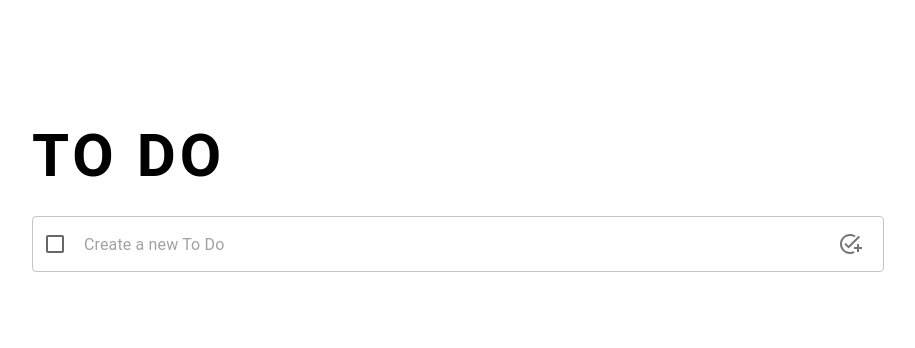
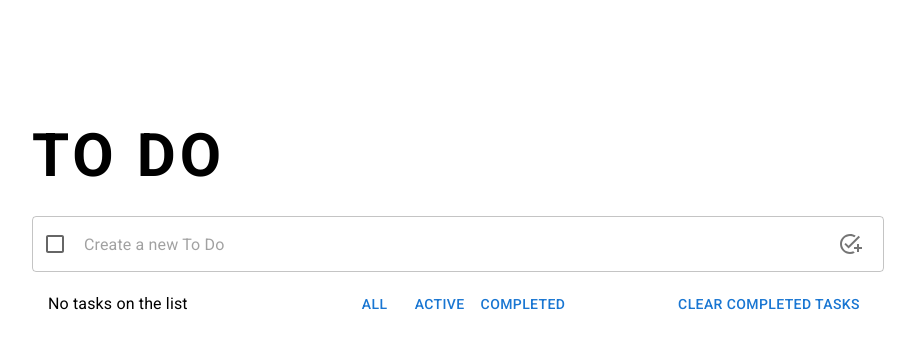
Before and after one commit to gonzzj/to-do-app, a React (Vite) app: page / in a window 1280 px wide. Shown: the top 348 px of the page, without its empty margins (182-1097 px from the left). Built offline with nearby package versions, Linux system fonts and the light colour scheme.

Commit message:
Added list footer

```diff
--- a/index.html
+++ b/index.html
@@ -3,6 +3,7 @@
   <head>
     <meta charset="UTF-8" />
     <link rel="icon" type="image/svg+xml" href="/vite.svg" />
+    <link rel="stylesheet" href="https://fonts.googleapis.com/css?family=Roboto:300,400,500,700&display=swap" />
     <meta name="viewport" content="width=device-width, initial-scale=1.0" />
     <title>To Do Application</title>
   </head>
--- a/src/components/list/List.tsx
+++ b/src/components/list/List.tsx
@@ -13,7 +13,7 @@ interface IListProps {
 
 const List = ({ tasks, handleToggle }: IListProps) => {
     return (
-        <MuiList sx={{ width: '100%' }}>
+        <MuiList>
             {tasks.map((value, key) => {
                 return (
                     <ListItem
--- /dev/null
+++ b/src/features/listTasks/ListTasksFooter.tsx
@@ -0,0 +1,40 @@
+import { useEffect, useMemo, useState } from "react";
+import Grid from "@mui/material/Grid";
+import Typography from "@mui/material/Typography";
+import Button from "@mui/material/Button";
+import { IListTask } from "../../types/ListTask";
+import { ETaskFilter } from "../../types/TaskFilter";
+
+interface IListTasksFooterProps {
+    tasks: IListTask[];
+    setListTasks: (tasks: IListTask[]) => void;
+    setFilter: (filter: ETaskFilter) => void;
+}
+
+const ListTasksFooter = ({ tasks, setListTasks, setFilter }: IListTasksFooterProps) => {
+    const tasksUncompleted = useMemo(() => {
+        return tasks.filter(task => !task.completed);
+    }, [tasks]);
+
+    return (
+        <Grid container item alignItems={"center"} paddingX={2} paddingY={0}>
+            <Grid item xs={4}>
+                {tasks.length !== 0 ?
+                    <Typography>{tasksUncompleted.length !== 0 ? `${tasksUncompleted.length} remaining` : 'All tasks have been completed'}</Typography>
+                :
+                    <Typography>No tasks on the list</Typography>
+                }
+            </Grid>
+            <Grid item xs={4} container justifyContent="center">
+                <Button onClick={() => setFilter(ETaskFilter.ALL)}>All</Button>
+                <Button onClick={() => setFilter(ETaskFilter.ACTIVE)}>Active</Button>
+                <Button onClick={() => setFilter(ETaskFilter.COMPLETED)}>Completed</Button>
+            </Grid>
+            <Grid item xs={4} container justifyContent="flex-end">
+                <Button variant="text" onClick={() => setListTasks(tasksUncompleted)}>Clear completed tasks</Button>
+            </Grid>
+        </Grid>
+    );
+};
+
+export default ListTasksFooter;
--- a/src/features/listTasks/listTasks.tsx
+++ b/src/features/listTasks/listTasks.tsx
@@ -1,11 +1,26 @@
-import { useState } from "react";
+import { useState, useMemo } from "react";
+import Grid from "@mui/material/Grid";
 import Input from "../../components/Input";
 import List from "../../components/List";
+import ListTasksFooter from "./ListTasksFooter";
 import { IListTask } from "../../types/ListTask";
+import { ETaskFilter } from "../../types/TaskFilter";
 
 const ListTasks = () => {
+    const [filter, setFilter] = useState<ETaskFilter>(ETaskFilter.ALL);
     const [inputValidation, setInputValidation] = useState<boolean>(false);
     const [listTasks, setListTasks] = useState<IListTask[]>([]);
+
+    const filteredTasks = useMemo(() => {
+        switch (filter) {
+            case ETaskFilter.ACTIVE:
+                return listTasks.filter(task => !task.completed);
+            case ETaskFilter.COMPLETED:
+                return listTasks.filter(task => task.completed);
+            default:
+                return listTasks;
+        }
+    }, [listTasks, filter]);
 
     const addTask = (completed: boolean, text: string, position: number = listTasks.length) => {
         if (text !== "") {
@@ -35,10 +50,17 @@ const ListTasks = () => {
     };
 
     return (
-        <>
-            <Input onSubmitInput={addTask} error={inputValidation} />
-            <List tasks={listTasks} handleToggle={toggleTask} />
-        </>
+        <Grid container>
+            <Grid item xs={12}>
+                <Input onSubmitInput={addTask} error={inputValidation} />
+            </Grid>
+            {listTasks.length !== 0 && (
+                <Grid item xs={12}>
+                    <List tasks={filteredTasks} handleToggle={toggleTask} />
+                </Grid>
+            )}
+            <ListTasksFooter tasks={listTasks} setListTasks={setListTasks} setFilter={setFilter} />
+        </Grid>
     );
 };
 
--- /dev/null
+++ b/src/types/TaskFilter.ts
@@ -0,0 +1,5 @@
+export enum ETaskFilter {
+    ALL = "all",
+    ACTIVE = "active",
+    COMPLETED = "completed",
+}
```
